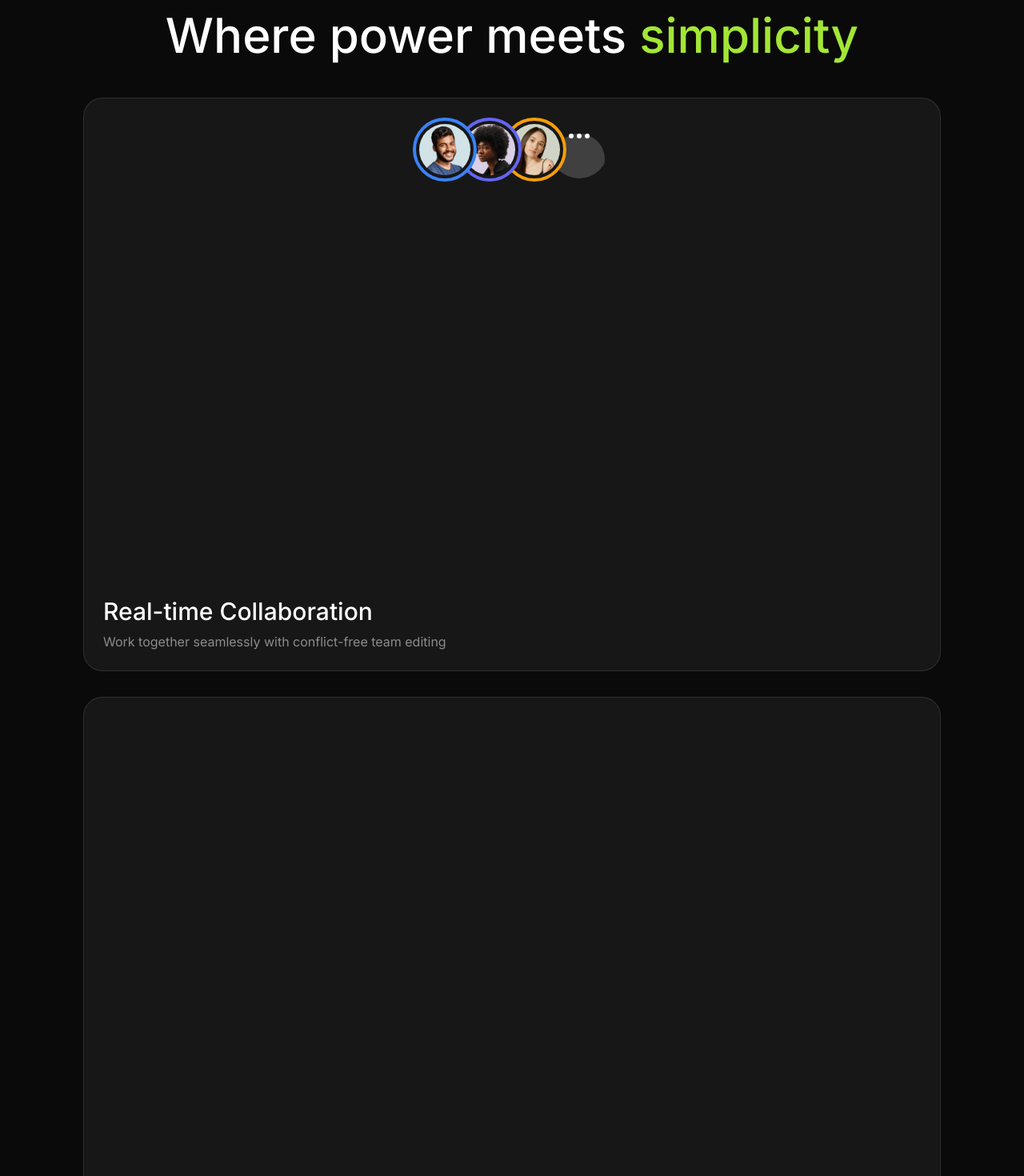
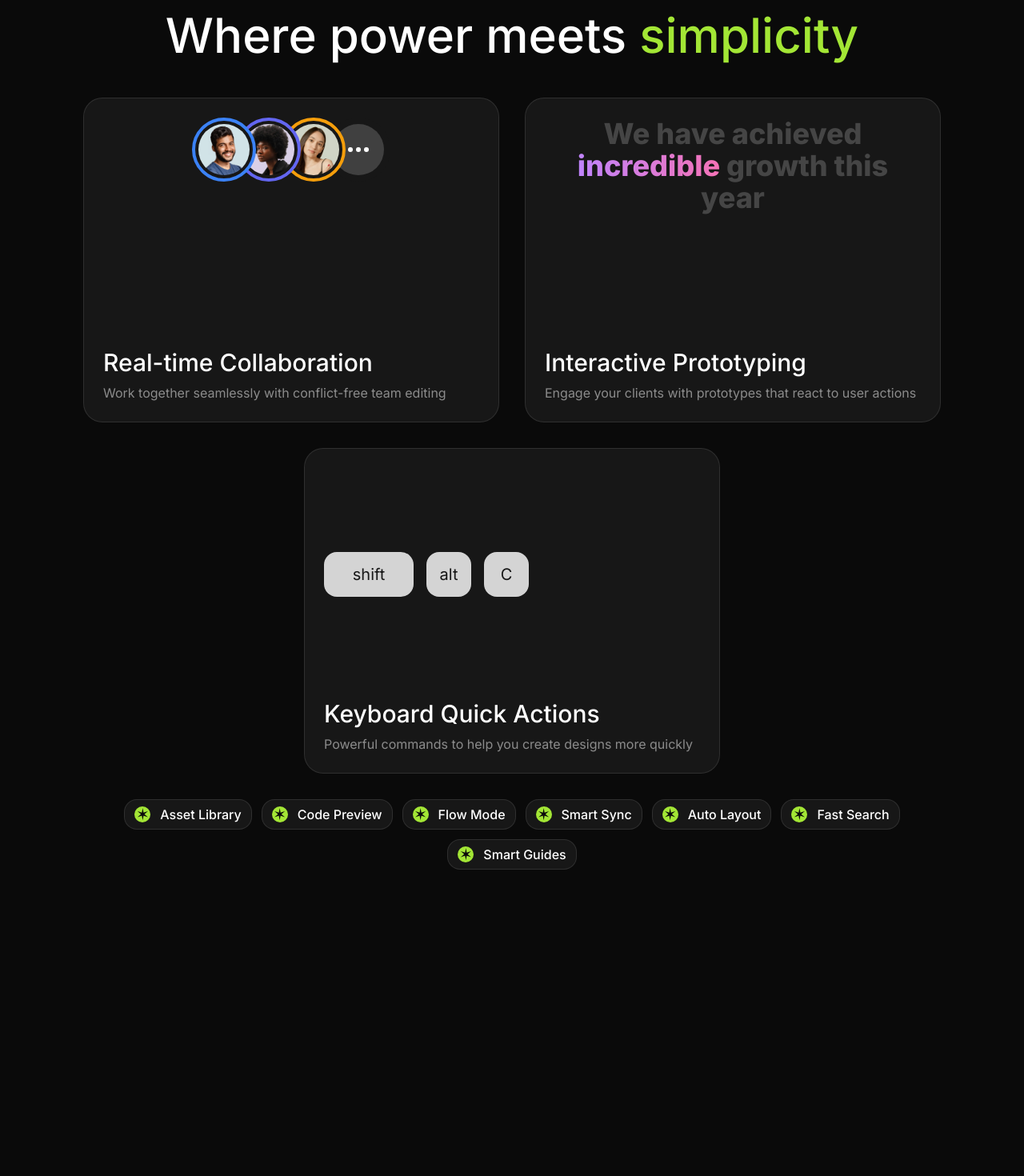
Before and after one commit to harsh6183/Edito, a Next.js app: page / in a window 1280 px wide. Shown: the part 2160-3630 px from the top of the page at 80% size. After the commit the page ends 3343 px from the top, so only its background shows below. Built offline with nearby package versions, Linux system fonts and the light colour scheme.

Commit message:
Many changes in the page

```diff
--- a/src/components/Features.tsx
+++ b/src/components/Features.tsx
@@ -1,7 +1,9 @@
-export default function FeatureCard(props:{title:string; description:string;children?:React.ReactNode;}){
-     const {title,description,children}=props;
+import { twMerge } from "tailwind-merge";
+
+export default function FeatureCard(props:{title:string; description:string;children?:React.ReactNode;className?:string;}){
+     const {title,description,children,className}=props;
     return (
-        <div className="bg-neutral-900 border border-white/10 p-6 rounded-3xl">
+        <div className={twMerge("bg-neutral-900 border border-white/10 p-6 rounded-3xl",className)}>
             <div className="aspect-video">{children}</div>
             <div>
                 <h3 className="text-3xl font-medium mt-6">{title}</h3>
--- /dev/null
+++ b/src/components/Key.tsx
@@ -0,0 +1,12 @@
+import { div } from "framer-motion/client";
+import { HtmlHTMLAttributes } from "react";
+import { twMerge } from "tailwind-merge";
+
+export default function Key(props:HtmlHTMLAttributes<HTMLDivElement>){
+    const{className,children,...otherProps}=props;
+    return(
+        <div className={twMerge("bg-neutral-300 inline-flex items-center justify-center rounded-2xl text-xl text-neutral-900 size-14",className)}{...otherProps}>
+            {children}
+        </div>
+    );
+}
--- a/src/sections/Features.tsx
+++ b/src/sections/Features.tsx
@@ -7,6 +7,7 @@ import avatar2 from "@/assets/images/avatar-lula-meyers.jpg";
 import avatar3 from "@/assets/images/avatar-florence-shaw.jpg";
 import avatar4 from "@/assets/images/avatar-owen-garcia.jpg";
 import Avatar from "@/components/Avatar";
+import Key from "@/components/Key";
 
 const features = [
     "Asset Library",
@@ -26,8 +27,9 @@ export default function Features() {
                     <Tag>Features</Tag>
                 </div>
                 <h2 className="text-6xl font-medium text-center mt-6">Where power meets <span className="text-lime-400">simplicity</span></h2>
-                <div className="mt-12 grid grid-cols-1 gap-8">
+                <div className="mt-12 grid grid-cols-1 md:grid-cols-4 gap-8">
                     <FeatureCard title="Real-time Collaboration" description="Work together seamlessly with conflict-free team editing"
+                    className="col-span-2"
                     >
                         <div className="aspect-videp flex items-center justify-center">
                             <Avatar className="z-40">
@@ -40,8 +42,9 @@ export default function Features() {
                                 <Image src={avatar3} alt="Avatar3" className="rounded-full" />
                             </Avatar>
                             <Avatar className="-ml-6 border-transparent ">
-                                <div className="size-full bg-neutral-700 rounded-full inline-flex justify-center gap-1">
-                                    {Array.from({ length: 3 }).map((_, i) => (<span className="size-1.5 rounded-full bg-white inline-flex"
+                                <div className="size-full bg-neutral-700 rounded-full inline-flex items-center justify-center gap-1">
+                                    {Array.from({ length: 3 }).map((_, i) => (
+                                        <span className="size-1.5 rounded-full bg-white inline-flex"
                                         key={i}></span>
                                     ))}
                                 </div>
@@ -49,19 +52,27 @@ export default function Features() {
                         </div>
                     </FeatureCard>
                     <FeatureCard title="Interactive Prototyping" description="Engage your clients with prototypes that react to user actions"
+                    className="col-span-2"
                     >
-
+                        <div className="aspect-videp flex items-center justify-center">
+                            <p className="text-4xl font-extrabold text-white/20 text-center">We have achieved <span className="bg-gradient-to-r from-purple-400 to-pink-400 bg-clip-text text-transparent">incredible</span>{" "}growth this year</p>
+                        </div>
                     </FeatureCard>
                     <FeatureCard title="Keyboard Quick Actions" description="Powerful commands to help you create designs more quickly"
+                    className="col-span-2 col-start-2"
                     >
-
+                        <div className="aspect-video flex gap-4 items-center ">
+                            <Key className="w-28">shift</Key>
+                            <Key>alt</Key>
+                            <Key>C</Key>
+                        </div>
                     </FeatureCard>
                 </div>
-                <div>
+                <div className="mt-8 flex flex-wrap gap-3 justify-center">
                     {features.map(feature => (
-                        <div key={feature}>
-                            <span></span>
-                            <span>{feature}</span>
+                        <div key={feature} className="bg-neutral-900 border border-white/10 inline-flex px-3 py-1.5 rounded-2xl gap-3 items-center">
+                            <span className="bg-lime-400 text-neutral-950 size-5 rounded-full inline-flex text-center items-center justify-center text-xl">&#10038;</span>
+                            <span className="font-medium">{feature}</span>
                         </div>
                     ))}
                 </div>
```
